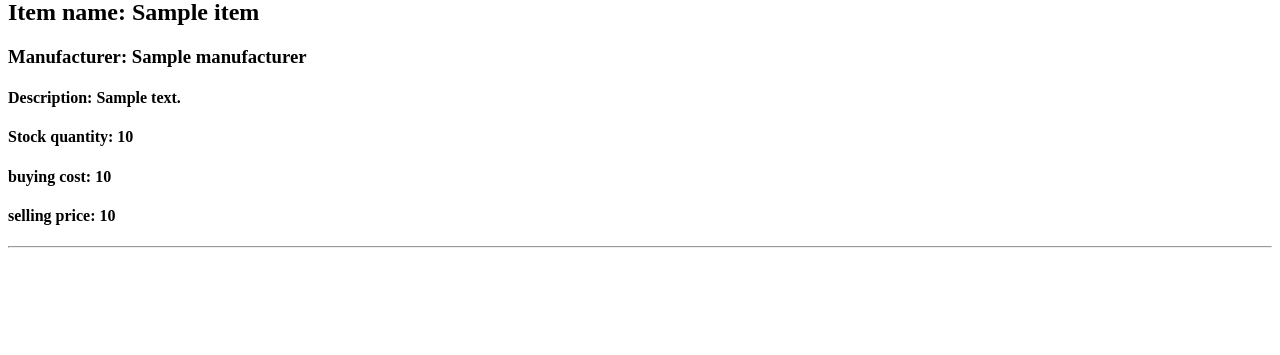
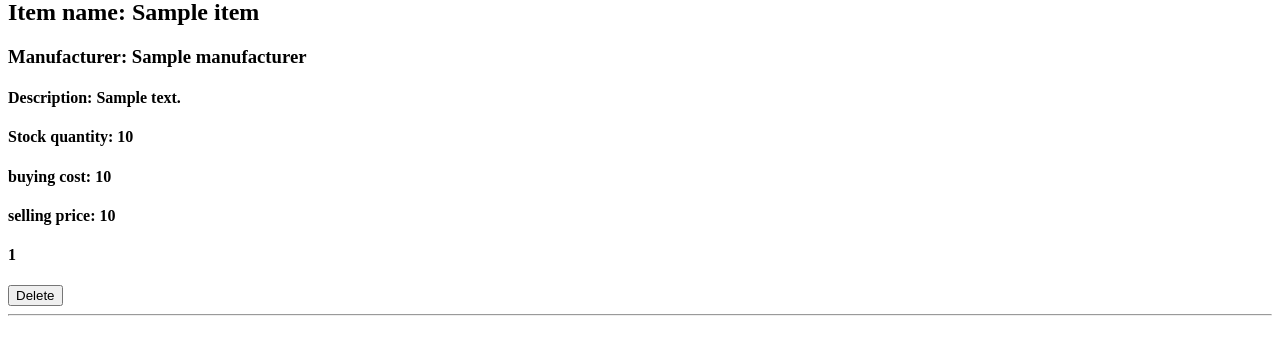
Before and after one commit to fraserr1991/Week_05_Project, a Flask app: template templates/inventory/index.html in a window 1280 px wide. Shown: the part 145-500 px from the top of the page. Run offline with Flask 2, Linux system fonts and the light colour scheme; the template is opened without the code that fills it: most values are stand-ins (such as "Sample title", 1, 10 or a date in 2020).

Commit message:
Ability to delete items

```diff
--- a/controllers/shop_controller.py
+++ b/controllers/shop_controller.py
@@ -48,6 +48,11 @@ def add_manufacturer():
     manufacturer_repository.save(manufacturer)
     return render_template("manufacturer/new_manufacturer.html")
 
+@shop_blueprint.route('/inventory/<index>/delete/', methods=['POST'])
+def delete(index):
+    inventory_repository.delete(index)
+    return redirect('/inventory')
+
 
 # @tasks_blueprint.route("/tasks",  methods=['POST'])
 # def create_task():
--- a/templates/inventory/index.html
+++ b/templates/inventory/index.html
@@ -1,14 +1,23 @@
 {% extends "base.html" %}
 {% block content %}
 <hr>
-
+<div class="item-container"></div>
     {% for item in inventory %}
+    <div class="item">
         <h2>Item name: {{ item.name }}</h2>
         <h3>Manufacturer: {{item.manufacturer.name }}</h3>
         <h4>Description: {{ item.description }}</h4>
         <h4>Stock quantity: {{ item.stock_quantity }}</h4>
         <h4>buying cost: {{ item.buying_cost }}</h4>
         <h4>selling price: {{ item.selling_price }}</h4>
+        <h4>{{item.id}}</h4>
+
+
+        <form class="form-inline" action="/inventory/{{ item.id }}/delete/" method="POST">
+        <input type="submit" value="Delete">
+    </form>
+    </div>
+</div>
 <hr>
 {% endfor %}
 {% endblock %}
```
Also changed, not shown: repositories/inventory_repository.py (+17 -1 lines). Lines whose indentation alone changed are shown as unchanged.
